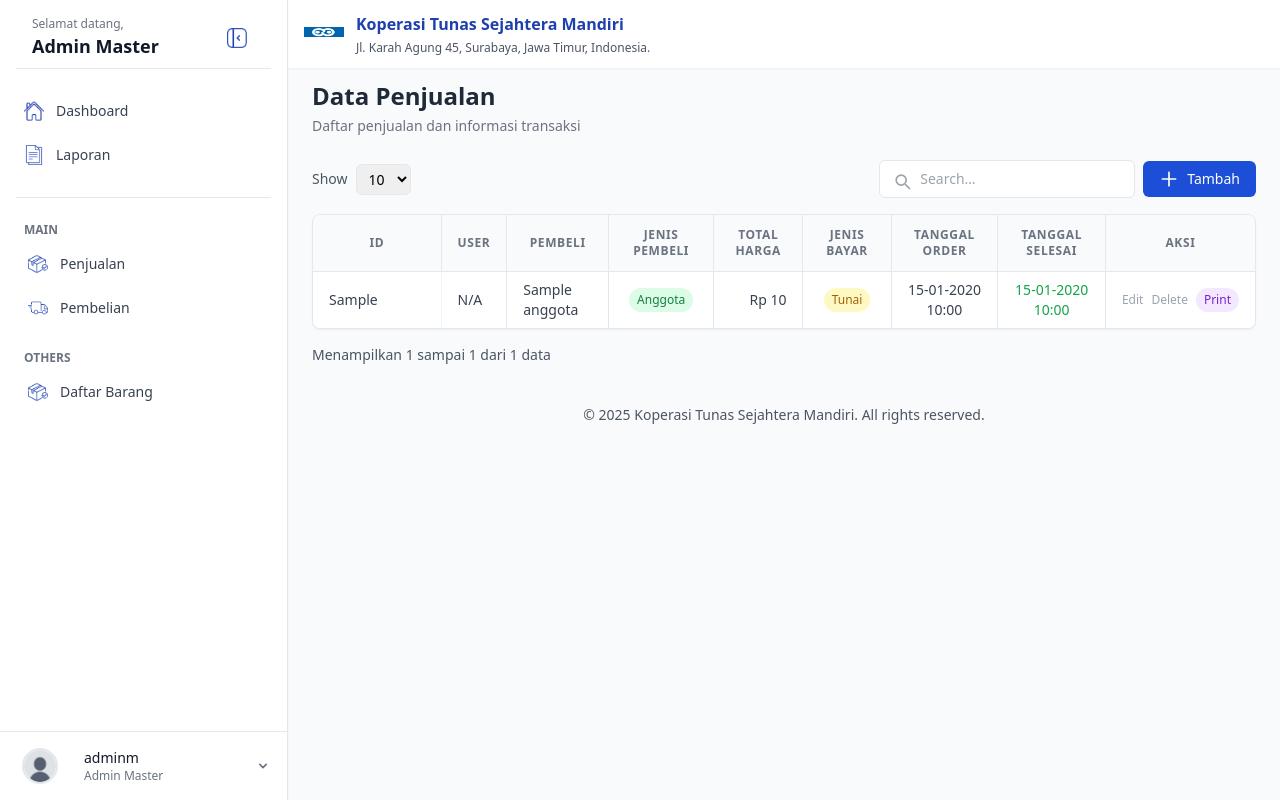
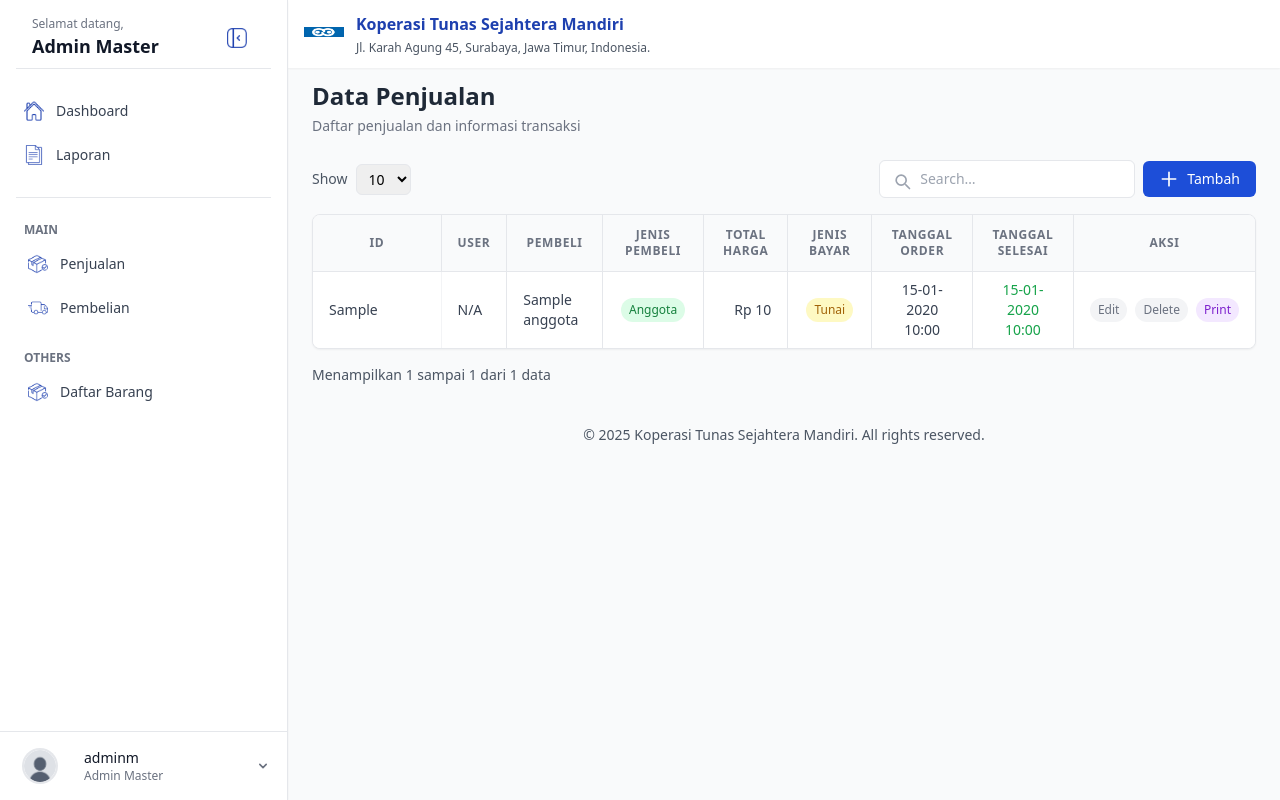
Before and after one commit to salsafds/toko-tsm, a Laravel app: page /penjualan in a window 1280 px wide. Run offline with Laravel 12, Linux system fonts and the light colour scheme; a user stored in the database is signed in; data comes from the database, SQL or seed files in the repository; tables that the repository leaves empty hold one stand-in row (values such as "Sample post"); style sheets or scripts are compiled from the project's sources.

Commit message:
disable penjualan

```diff
--- a/resources/views/admin/penjualan/index.blade.php
+++ b/resources/views/admin/penjualan/index.blade.php
@@ -109,7 +109,7 @@
               <div class="flex justify-center items-center gap-1 sm:gap-2">
                 @if(!$isSelesai)
                   <a href="{{ route('admin.penjualan.edit', $item->id_penjualan) }}"
-                     class="inline-flex items-center px-2 py-1 rounded-full text-xs font-medium bg-blue-100 text-blue-700 hover:bg-blue-200">
+                    class="inline-flex items-center px-2 py-1 rounded-full text-xs font-medium bg-blue-100 text-blue-700 hover:bg-blue-200">
                     Edit
                   </a>
                   <form action="{{ route('admin.penjualan.destroy', $item->id_penjualan) }}" method="POST"
@@ -122,11 +122,15 @@
                     </button>
                   </form>
                 @else
-                  <span class="text-xs text-gray-400">Edit</span>
-                  <span class="text-xs text-gray-400">Delete</span>
+                  <span class="inline-flex items-center px-2 py-1 rounded-full text-xs font-medium bg-gray-100 text-gray-500">
+                    Edit
+                  </span>
+                  <span class="inline-flex items-center px-2 py-1 rounded-full text-xs font-medium bg-gray-100 text-gray-500">
+                    Delete
+                  </span>
                 @endif
                 <a href="{{ route('admin.penjualan.print', $item->id_penjualan) }}" target="_blank"
-                   class="inline-flex items-center px-2 py-1 rounded-full text-xs font-medium bg-purple-100 text-purple-700 hover:bg-purple-200">
+                  class="inline-flex items-center px-2 py-1 rounded-full text-xs font-medium bg-purple-100 text-purple-700 hover:bg-purple-200">
                   Print
                 </a>
               </div>
```
